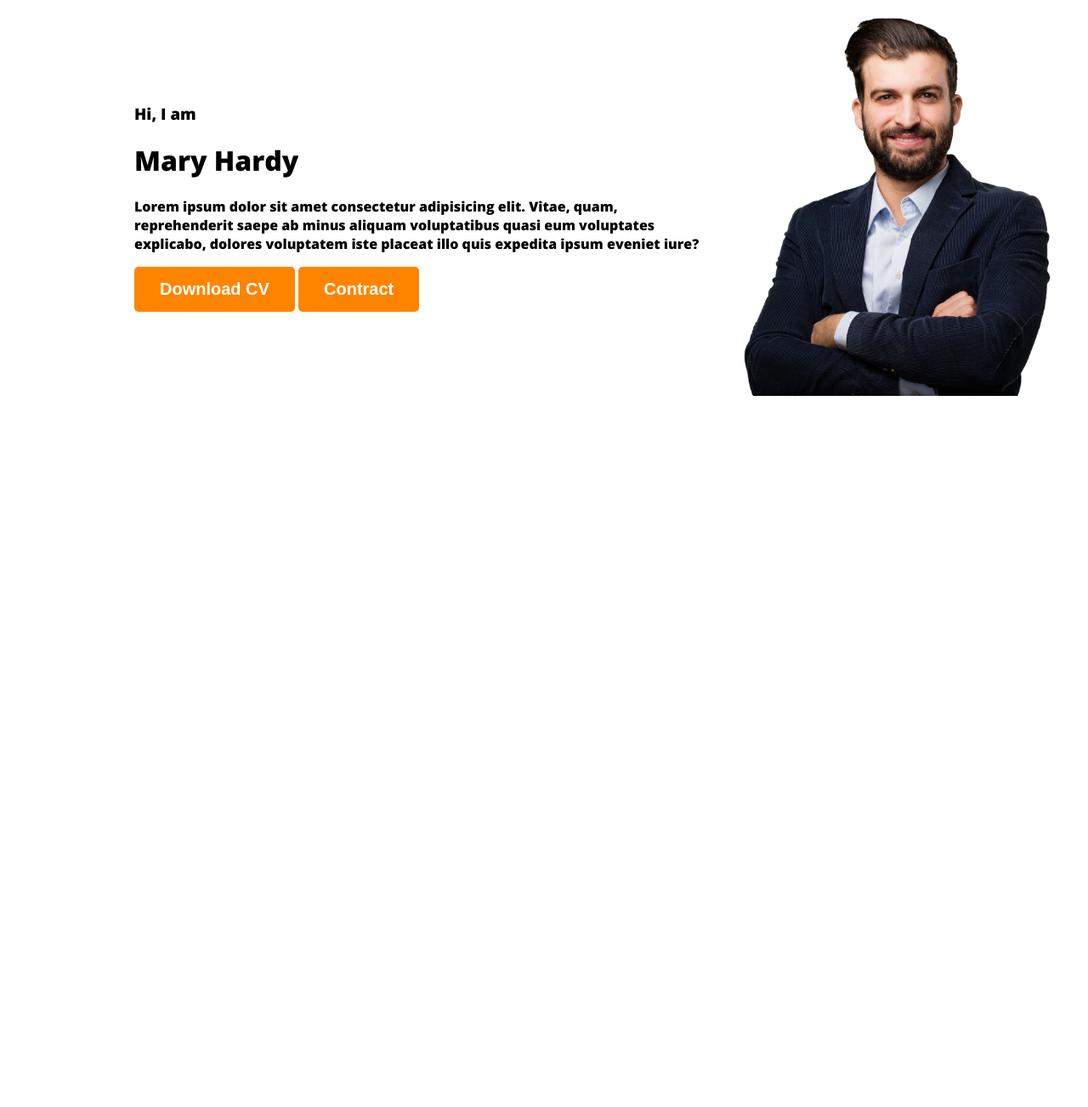
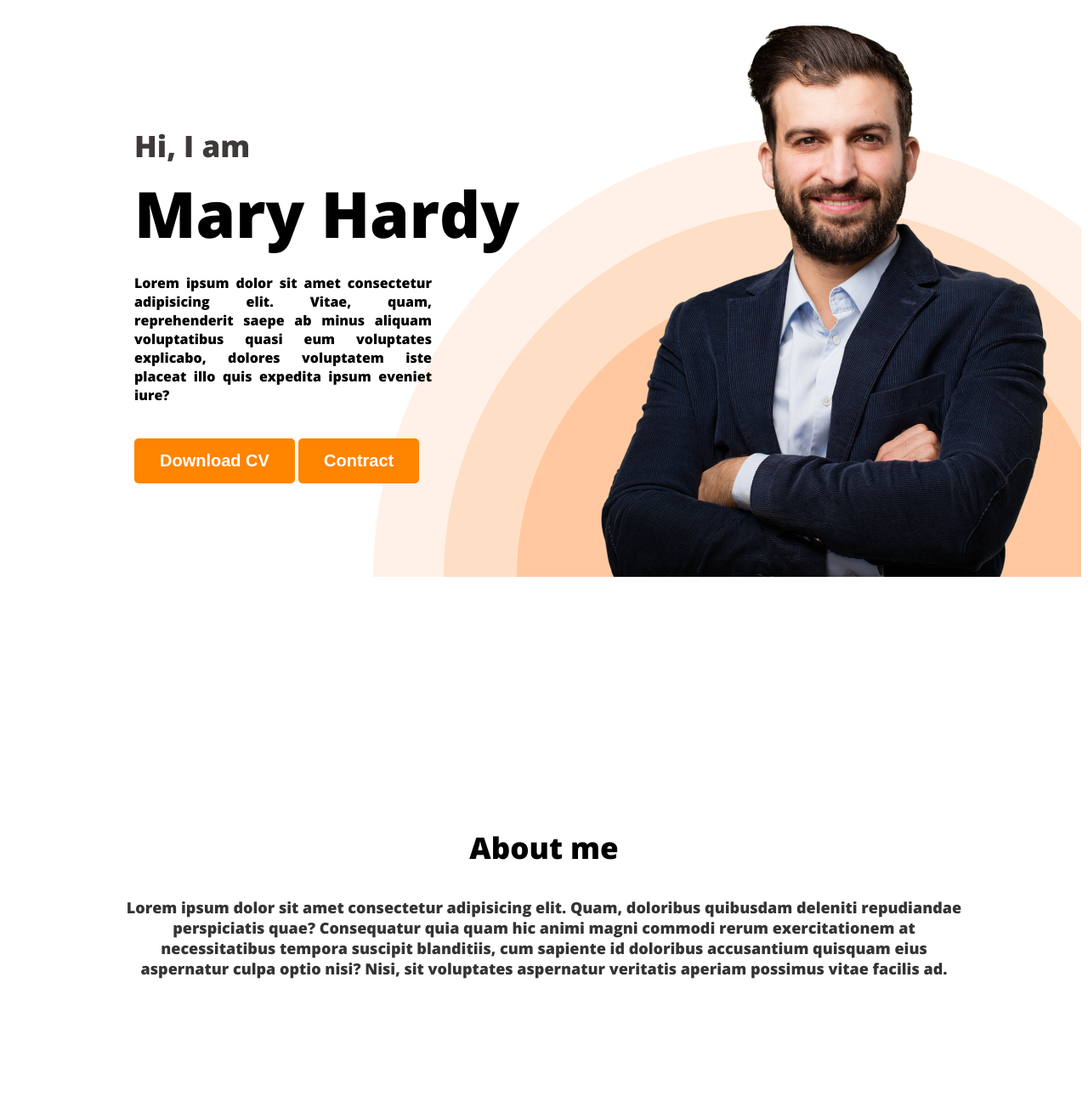
Before and after one commit to alihaydarc/web-developer-portfolio, a plain HTML site: page index.html in a window 1280 px wide. Shown: the part 186-1489 px from the top of the page at 85% size. Before the commit the page ends 800 px from the top, so only its background shows below. Drawn offline with nearby package versions, Linux system fonts and the light colour scheme.

Commit message:
about section

```diff
--- a/index.html
+++ b/index.html
@@ -23,9 +23,9 @@
         </nav>
         <div class="banner">
             <div class="banner-content">
-                <h3 class="banner-greeting">Hi, I am</h3>
+                <h3 class="banner-greeting"> Hi, I am </h3>
                 <h1 class="banner-taitle">Mary Hardy</h1>
-                <p>Lorem ipsum dolor sit amet consectetur adipisicing elit. Vitae, quam, reprehenderit saepe ab minus aliquam voluptatibus quasi eum voluptates explicabo, dolores voluptatem iste placeat illo quis expedita ipsum eveniet iure?</p>
+                <p class="banner-description">Lorem ipsum dolor sit amet consectetur adipisicing elit. Vitae, quam, reprehenderit saepe ab minus aliquam voluptatibus quasi eum voluptates explicabo, dolores voluptatem iste placeat illo quis expedita ipsum eveniet iure?</p>
                 <button class="btn-primary">Download CV</button>
                 <button class="btn-primary">Contract</button>
             </div>
@@ -33,7 +33,10 @@
         </div>
     </header>
     <main>
-
+        <section class="about">
+            <h3 class="section-title">About me</h3>
+            <p class="section-description">Lorem ipsum dolor sit amet consectetur adipisicing elit. Quam, doloribus quibusdam deleniti repudiandae perspiciatis quae? Consequatur quia quam hic animi magni commodi rerum exercitationem at necessitatibus tempora suscipit blanditiis, cum sapiente id doloribus accusantium quisquam eius aspernatur culpa optio nisi? Nisi, sit voluptates aspernatur veritatis aperiam possimus vitae facilis ad.</p>
+        </section>
     </main>
     <footer>
 
--- a/styles/portfolio.css
+++ b/styles/portfolio.css
@@ -13,6 +13,18 @@ body{
     font-weight: 700;
     color: white;
     padding: 15px 30px;
+}
+.section-title{
+     color: black;
+     text-align: center;
+     font-size: 35px;
+     font-weight: 700;
+
+}
+.section-description{
+    color: rgb(53, 51, 51);
+    text-align: center;
+    font-size: 18px;
 }
 
 /* nav related styles */
@@ -43,16 +55,48 @@ nav a{
 /* header related styles */
 .header{
     background-color: white;
+    background-image: url(../images/header_bg.png);
+    background-repeat: no-repeat;
+    background-position: bottom right;
 
 }
 .banner{
-    padding: 30px 30px 30px 150px;
+    padding: 30px 30px 0px 150px;
     display: flex;
     align-items: center;
+    justify-content: space-between;
 }
-.profil-picture{
+.banner .profil-pic{
     width: 400px;
 }
+.banner-taitle{
+    font-size: 75px;
+    font-weight: 500;
+    margin-top: 5px;
+    margin-bottom: 20px;
+}
+.banner-greeting{
+    font-size: 35px;
+    color: rgb(63, 58, 58);
+    margin-bottom: 0;
+}
+.banner-description{
+    margin-right: 150px;
+    margin-bottom: 40px;
+    text-align: justify;
+}
 .banner-content{
+    max-width: 820px;
+}
 
+/* main swction styles */
+
+
+
+/* about section styles */
+.about{
+    padding: 130px;
+    border-radius: 10px;
+    background: white;
+    margin: 130px 0;
 }
```
